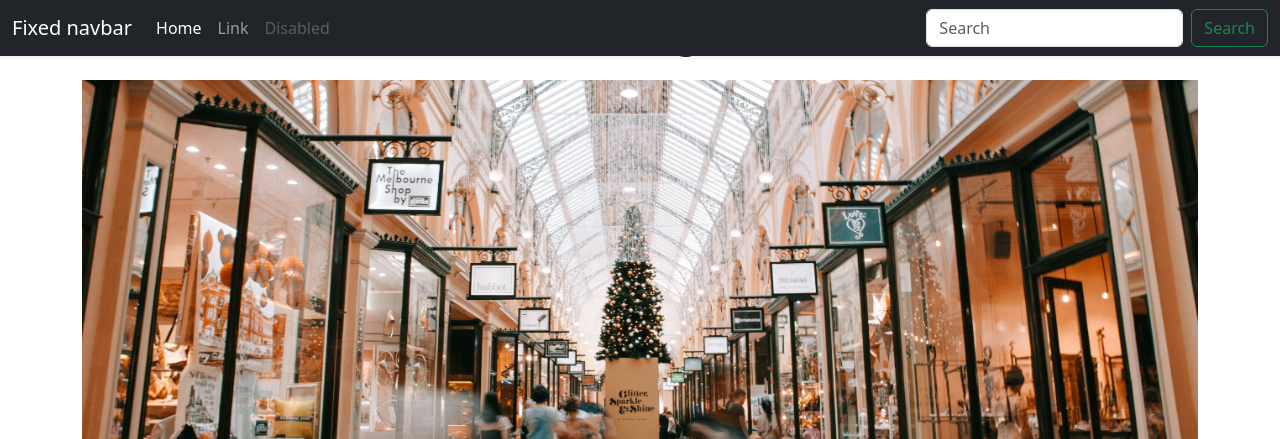
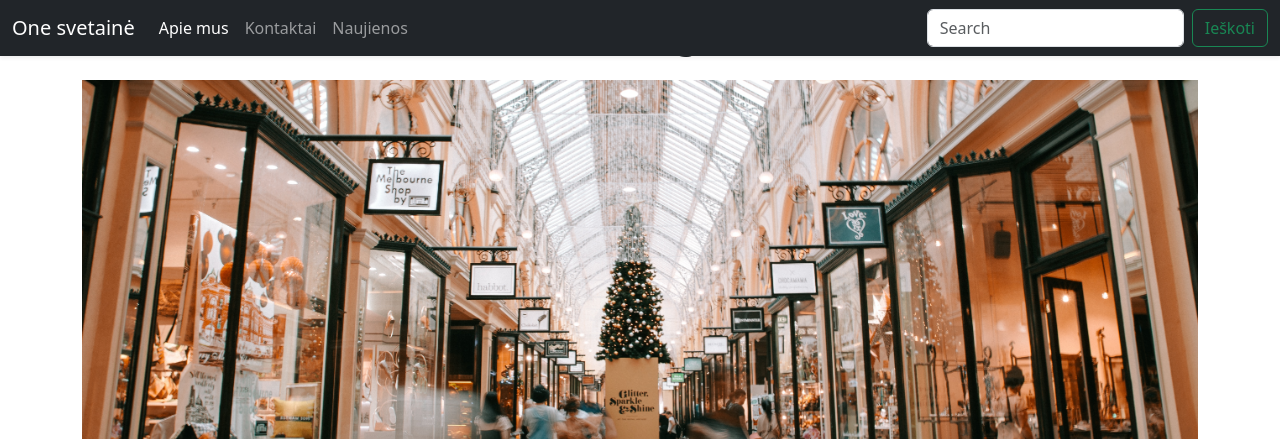
Before and after one commit to spartus123/one-2, a Flask app: page / in a window 1280 px wide. Shown: the top 439 px of the page. Run offline with Flask 3, Linux system fonts and the light colour scheme.

Commit message:
Update nav.html

```diff
--- a/templates/nav.html
+++ b/templates/nav.html
@@ -1,24 +1,24 @@
 <nav class="navbar shadow-sm navbar-expand-md navbar-dark fixed-top bg-dark">
   <div class="container-fluid">
-    <a class="navbar-brand" href="#">Fixed navbar</a>
+    <a class="navbar-brand" href="#">One svetainė</a>
     <button class="navbar-toggler" type="button" data-bs-toggle="collapse" data-bs-target="#navbarCollapse" aria-controls="navbarCollapse" aria-expanded="false" aria-label="Toggle navigation">
       <span class="navbar-toggler-icon"></span>
     </button>
     <div class="collapse navbar-collapse" id="navbarCollapse">
       <ul class="navbar-nav me-auto mb-2 mb-md-0">
         <li class="nav-item">
-          <a class="nav-link active" aria-current="page" href="#">Home</a>
+          <a class="nav-link active" aria-current="page" href="#">Apie mus</a>
         </li>
         <li class="nav-item">
-          <a class="nav-link" href="#">Link</a>
+          <a class="nav-link" href="#">Kontaktai</a>
         </li>
         <li class="nav-item">
-          <a class="nav-link disabled">Disabled</a>
+          <a class="nav-link" href="#">Naujienos</a>
         </li>
       </ul>
       <form class="d-flex" role="search">
         <input class="form-control me-2" type="search" placeholder="Search" aria-label="Search">
-        <button class="btn btn-outline-success" type="submit">Search</button>
+        <button class="btn btn-outline-success" type="submit">Ieškoti</button>
       </form>
     </div>
   </div>
```
